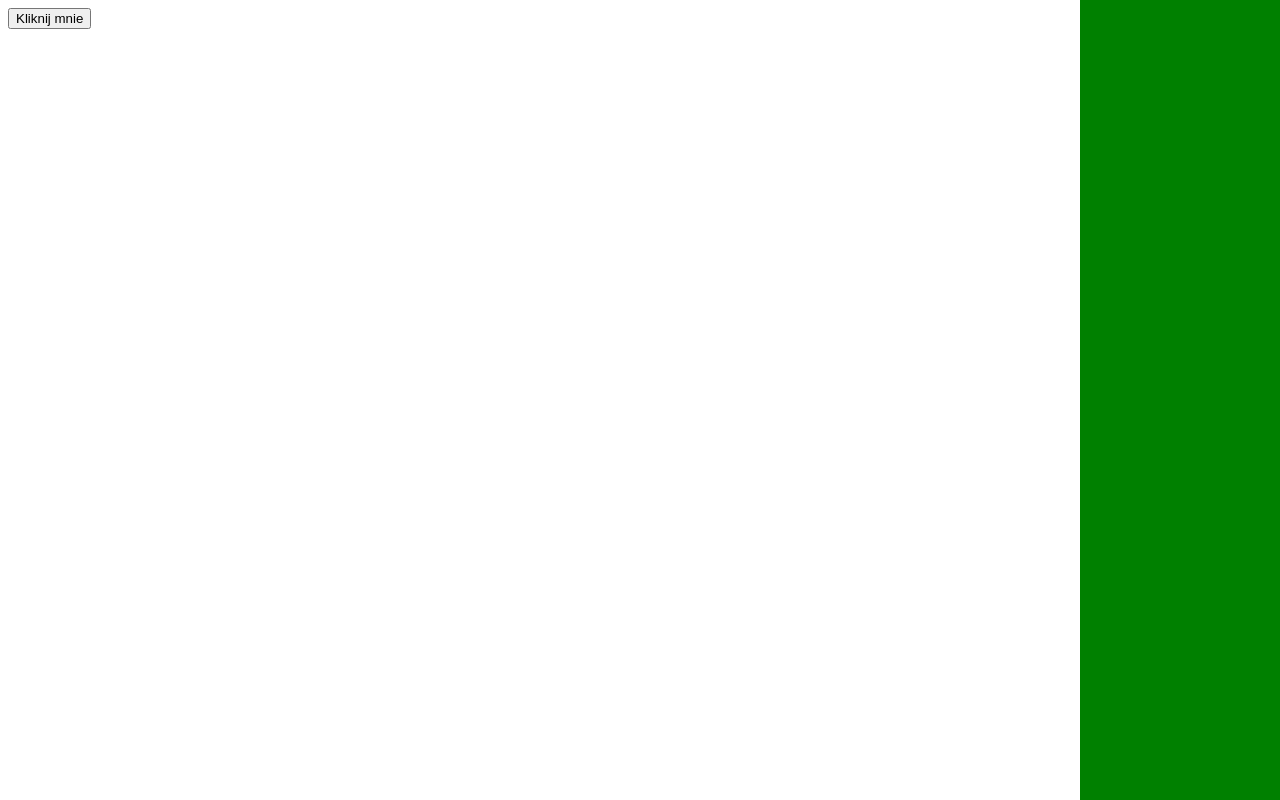
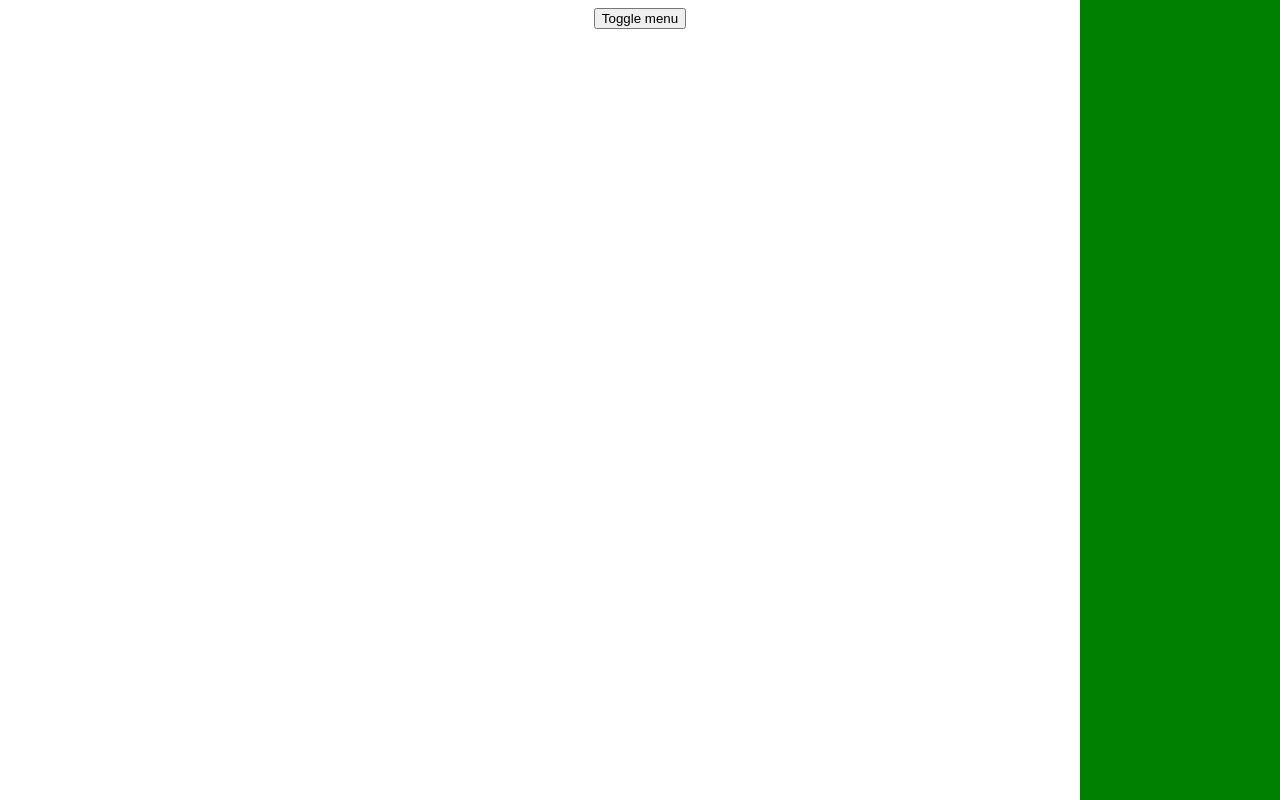
Before and after one commit to MarcinGal/JS-OOP-2day, a plain HTML site: page index.html in a window 1280 px wide. Drawn offline with Linux system fonts and the light colour scheme.

Commit message:
finished

```diff
--- a/ClickableButton.js
+++ b/ClickableButton.js
@@ -1,13 +1,13 @@
-function ClickableButton(label, onClickHandler) {
-    this.label = label;
-    this.onClickHandler = onClickHandler;
+// function ClickableButton(label, onClickHandler) {
+//     this.label = label;
+//     this.onClickHandler = onClickHandler;
 
-    this.render()
-}
+//     this.render()
+// }
 
-ClickableButton.prototype.render = function () {
-    const button = document.createElement('button');
-    button.innerText = this.label;
-    button.addEventListener('click', this.onClickHandler);
-    document.body.appendChild(button);
-}
+// ClickableButton.prototype.render = function () {
+//     const button = document.createElement('button');
+//     button.innerText = this.label;
+//     button.addEventListener('click', this.onClickHandler);
+//     document.body.appendChild(button);
+// }
--- a/index.html
+++ b/index.html
@@ -8,7 +8,7 @@
     <title>Document</title>
 </head>
 
-<body>
+<body style="text-align: center">
     <!--
     <style>
         .sidebar-menu {
@@ -40,10 +40,6 @@
     <script>
         // const menu1 = new SidebarMenu();
         const menu2 = new SidebarMenu('green', 'right');
-        const button = new ClickableButton(
-            'Kliknij mnie',
-            menu2.toggleMenu.bind(menu2)
-        )
     </script>
 </body>
 
--- a/sidebarMenu.js
+++ b/sidebarMenu.js
@@ -1,3 +1,19 @@
+(function () {
+
+    function ClickableButton(label, onClickHandler) {
+        this.label = label;
+        this.onClickHandler = onClickHandler;
+
+        this.render()
+    }
+
+    ClickableButton.prototype.render = function () {
+        const button = document.createElement('button');
+        button.innerText = this.label;
+        button.addEventListener('click', this.onClickHandler);
+        document.body.appendChild(button);
+    }
+
     function SidebarMenu(color, direction) {
         this.isOpen = true;
         this.isOnTheLeft = direction === 'left' ? true : false;
@@ -6,6 +22,7 @@ function SidebarMenu(color, direction) {
             this.isOnTheLeft = true;
         }
         this.bgColor = color || 'orangered';
+
         this.init();
     }
 
@@ -14,11 +31,10 @@ SidebarMenu.prototype.init = function () {
             'Toggle menu',
             this.toggleMenu.bind(this)
         );
+
+        this.render()
     }
 
-SidebarMenu.prototype.init = function () {
-    this.render()
-}
 
     SidebarMenu.prototype.render = function () {
         if (this.menuDiv) this.menuDiv.remove();
@@ -49,3 +65,6 @@ SidebarMenu.prototype.toggleMenu = function () {
         }
         this.render();
     }
+
+    window.SidebarMenu = SidebarMenu;
+})()
```
Lines whose indentation alone changed are shown as unchanged.
